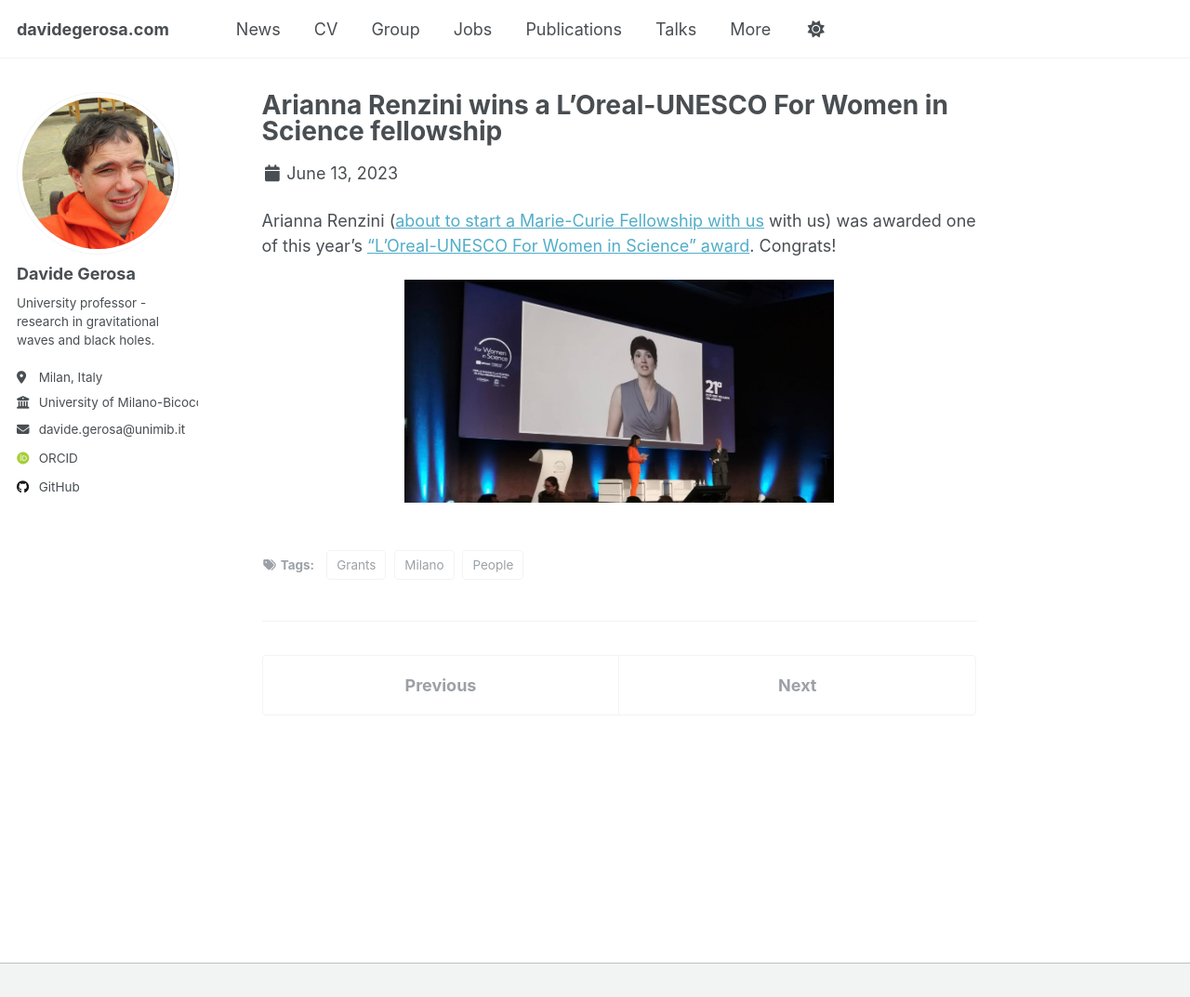
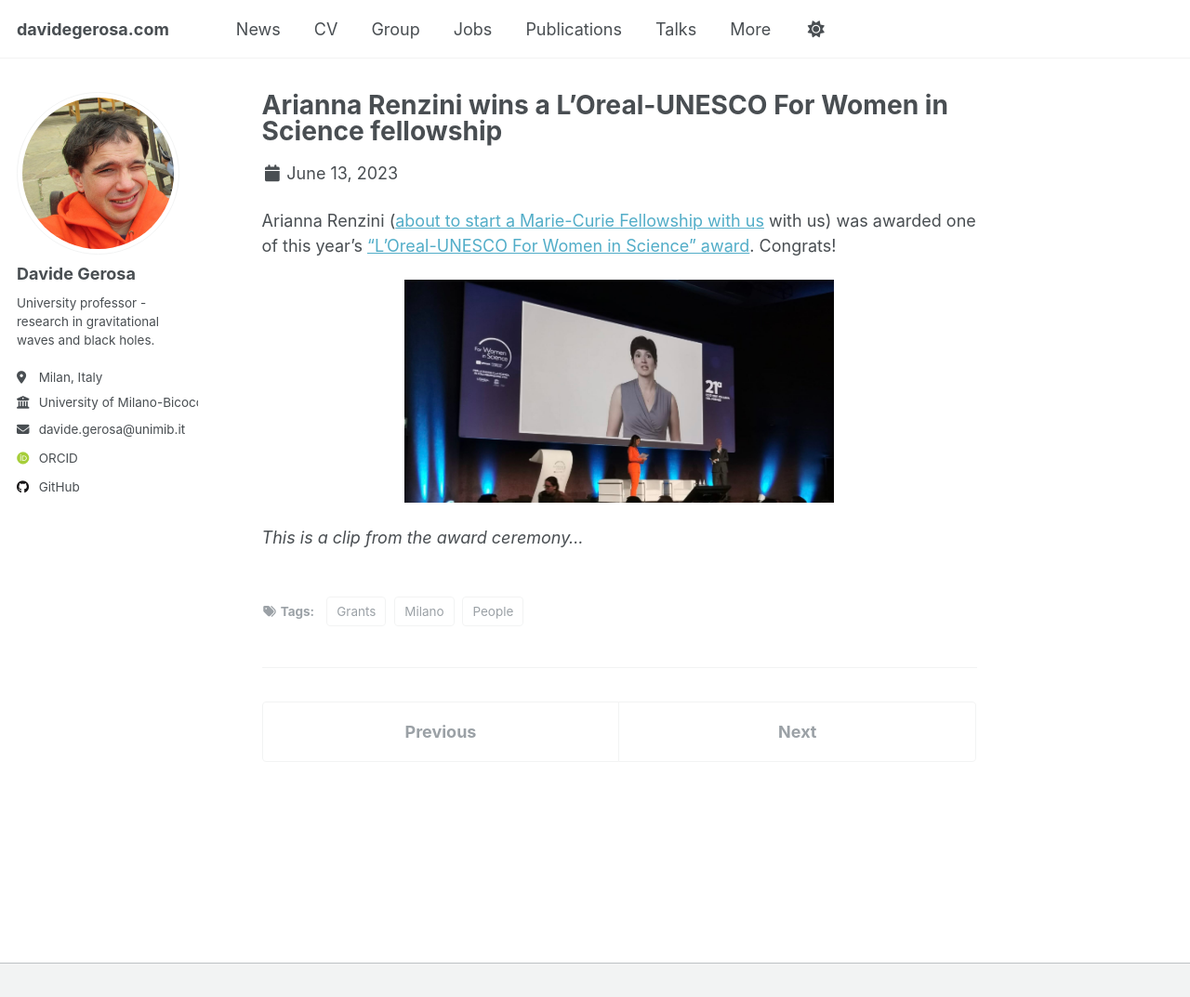
Before and after one commit to dgerosa/website, a Jekyll site: the page built from _posts/2023-06-13-arianna-renzini-wins-a-loreal-unesco-for-women-in-science-fellowship.md, in a window 1280 px wide and 1073 px high. Shown: the whole window at 93% size. Built offline with Jekyll 4.4.1, drawn with Linux system fonts in a browser that asks for light colours; some web fonts are replaced.

Commit message:
Sat Aug  9 15:50:13 CEST 2025

```diff
--- a/_posts/2023-06-13-arianna-renzini-wins-a-loreal-unesco-for-women-in-science-fellowship.md
+++ b/_posts/2023-06-13-arianna-renzini-wins-a-loreal-unesco-for-women-in-science-fellowship.md
@@ -13,3 +13,5 @@ Arianna Renzini ([about to start a Marie-Curie Fellowship with us](posts/2022-06
 <p style="text-align: center;">
   <img src="/images/arianna_oreal.jpg" alt="Arianna Oreal" style="max-width: 60%; height: auto;" />
 </p>
+
+*This is a clip from the award ceremony...*
```
